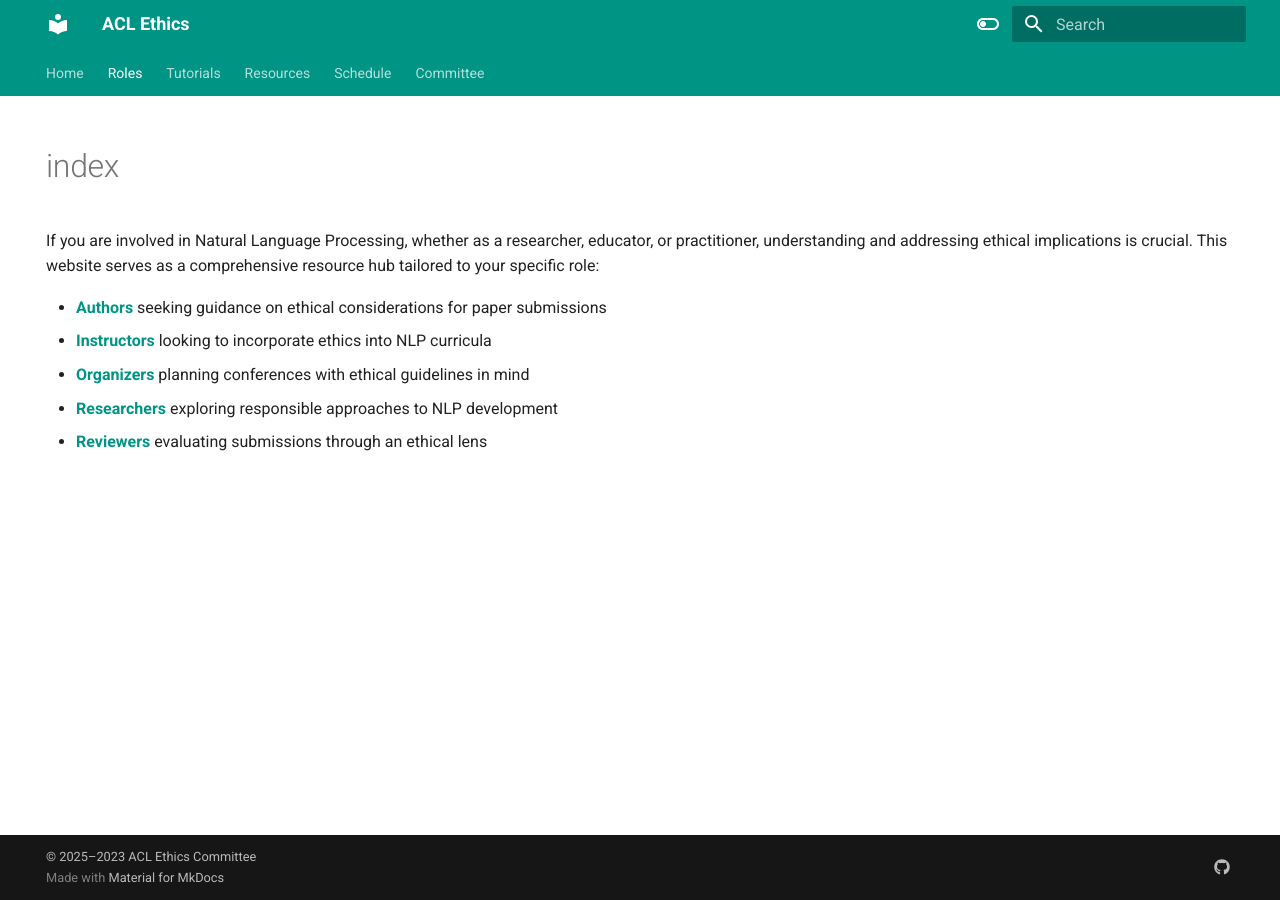
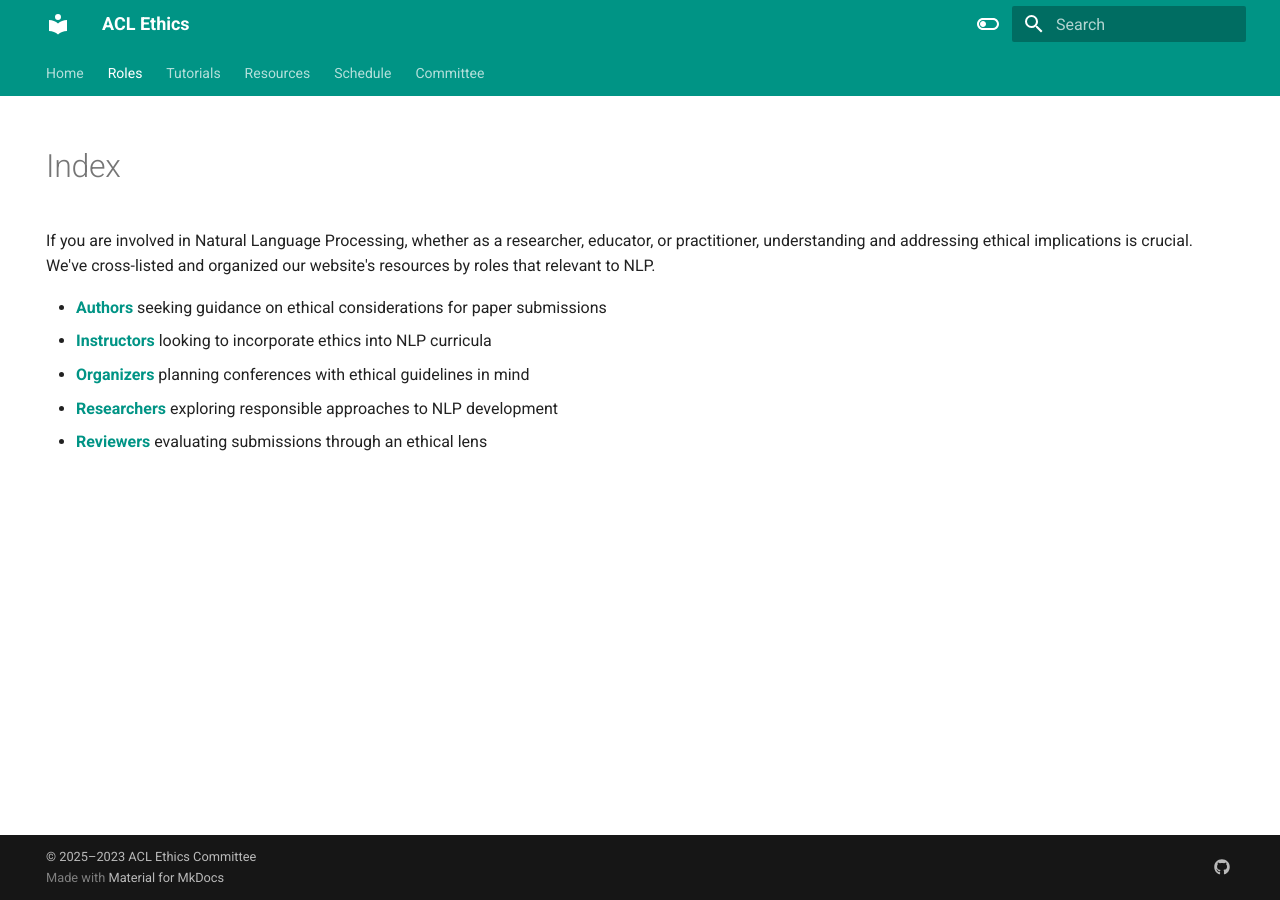
Before and after one commit to knmnyn/ethics-website, an MkDocs documentation site: the page built from docs/roles/index.md, in a window 1280 px wide. Built offline with MkDocs 1.6.1 and Material for MkDocs 9.7.7, drawn with Linux system fonts in a browser that asks for light colours; some of the changed lines change nothing that is shown.

Commit message:
Attempt to remove unwanted headers (Cursor)

```diff
--- a/docs/roles/index.md
+++ b/docs/roles/index.md
@@ -3,9 +3,8 @@
   - navigation
   - toc
   - title
-title: ""
 ---
-If you are involved in Natural Language Processing, whether as a researcher, educator, or practitioner, understanding and addressing ethical implications is crucial. This website serves as a comprehensive resource hub tailored to your specific role:
+If you are involved in Natural Language Processing, whether as a researcher, educator, or practitioner, understanding and addressing ethical implications is crucial.  We've cross-listed and organized our website's resources by roles that relevant to NLP.
 
 - [**Authors**](authors.md) seeking guidance on ethical considerations for paper submissions
 - [**Instructors**](instructors.md) looking to incorporate ethics into NLP curricula
--- a/mkdocs.yml
+++ b/mkdocs.yml
@@ -2,11 +2,11 @@
 nav:
   - Home: index.md
   - Roles:
-        - index: roles/index.md
-        - authors: roles/authors.md
-        - instructors: roles/instructors.md
-        - organisers: roles/organisers.md
-        - researchers: roles/researchers.md
+        - roles/index.md
+        - roles/authors.md
+        - roles/instructors.md
+        - roles/organisers.md
+        - roles/researchers.md
         - reviewers: roles/reviewers.md
   - Tutorials:
         - tutorials/index.md
```
